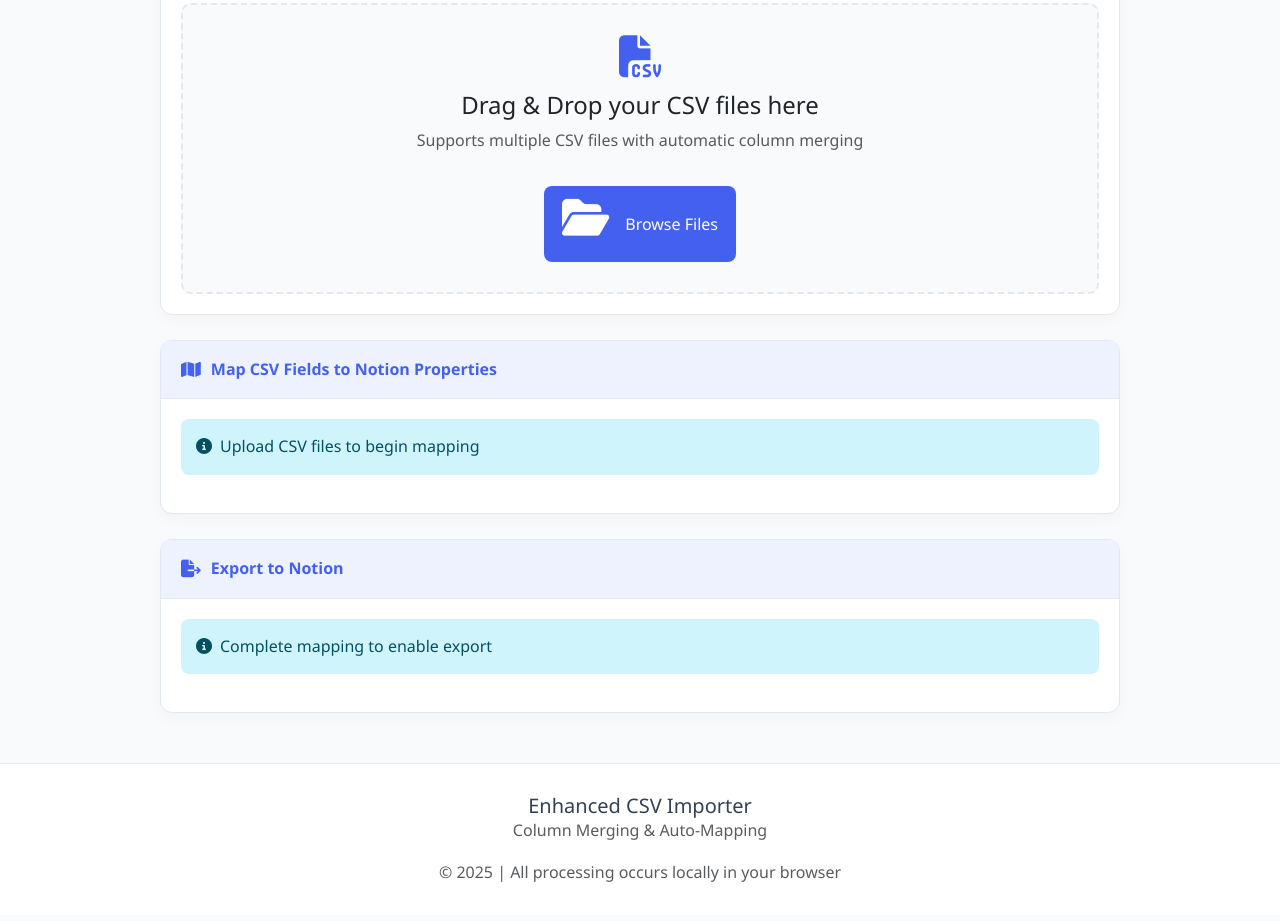
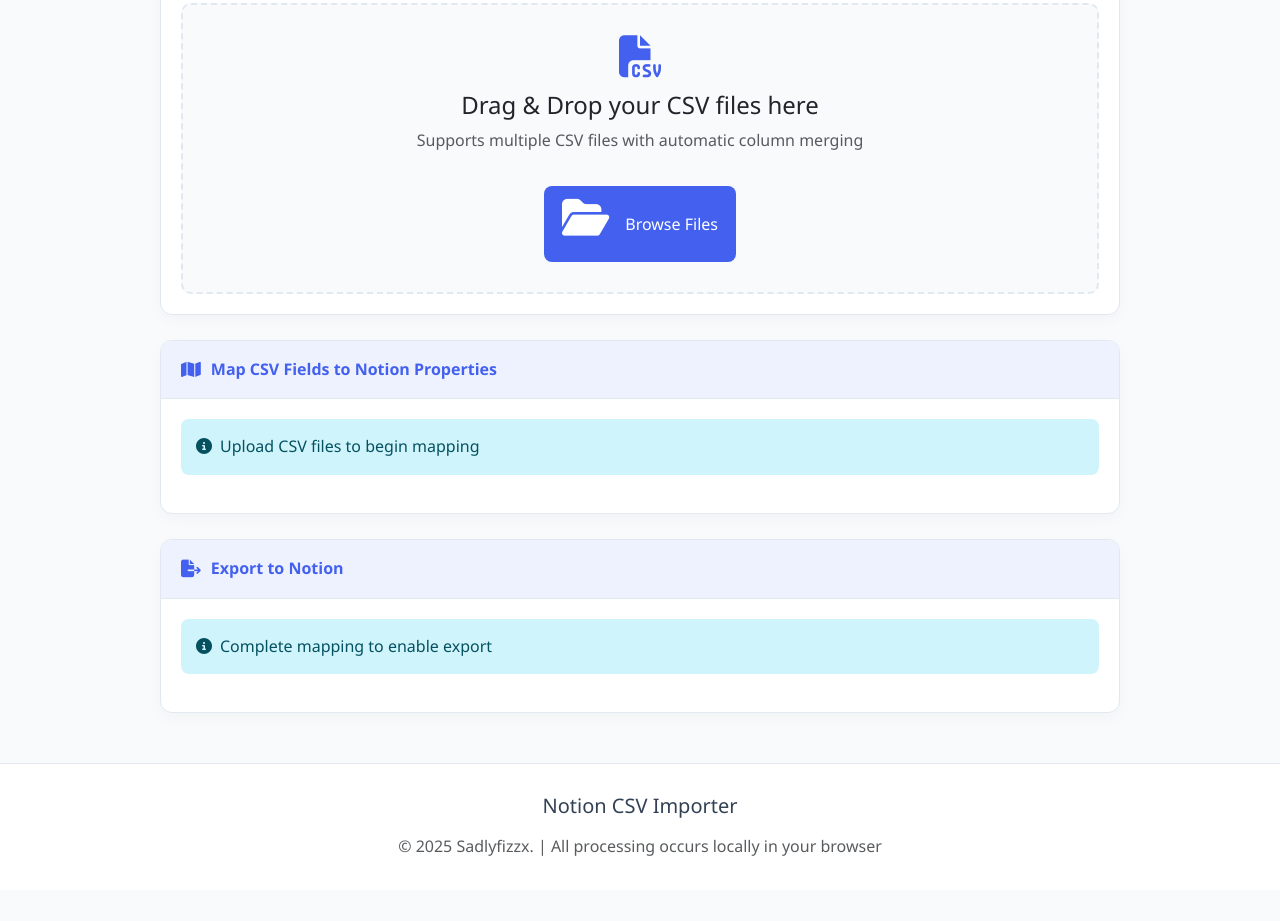
Before and after one commit to Sadlyfizzx/csv-to-notion, a plain HTML site: page index.html in a window 1280 px wide. Shown: the part 587-1508 px from the top of the page. Drawn offline with nearby package versions, Linux system fonts and the light colour scheme.

Commit message:
index.html

```diff
--- a/index.html
+++ b/index.html
@@ -869,11 +869,10 @@
         <div class="container-main">
             <div class="d-flex flex-column align-items-center">
                 <div class="mb-3">
-                    <h5 class="mb-0">Enhanced CSV Importer</h5>
-                    <p class="mb-0 text-muted">Column Merging & Auto-Mapping</p>
+                    <h5 class="mb-0">Notion CSV Importer</h5>
                 </div>
                 <div>
-                    <p class="mb-0 text-muted">© 2025 | All processing occurs locally in your browser</p>
+                    <p class="mb-0 text-muted">© 2025 Sadlyfizzx. | All processing occurs locally in your browser</p>
                 </div>
             </div>
         </div>
```
